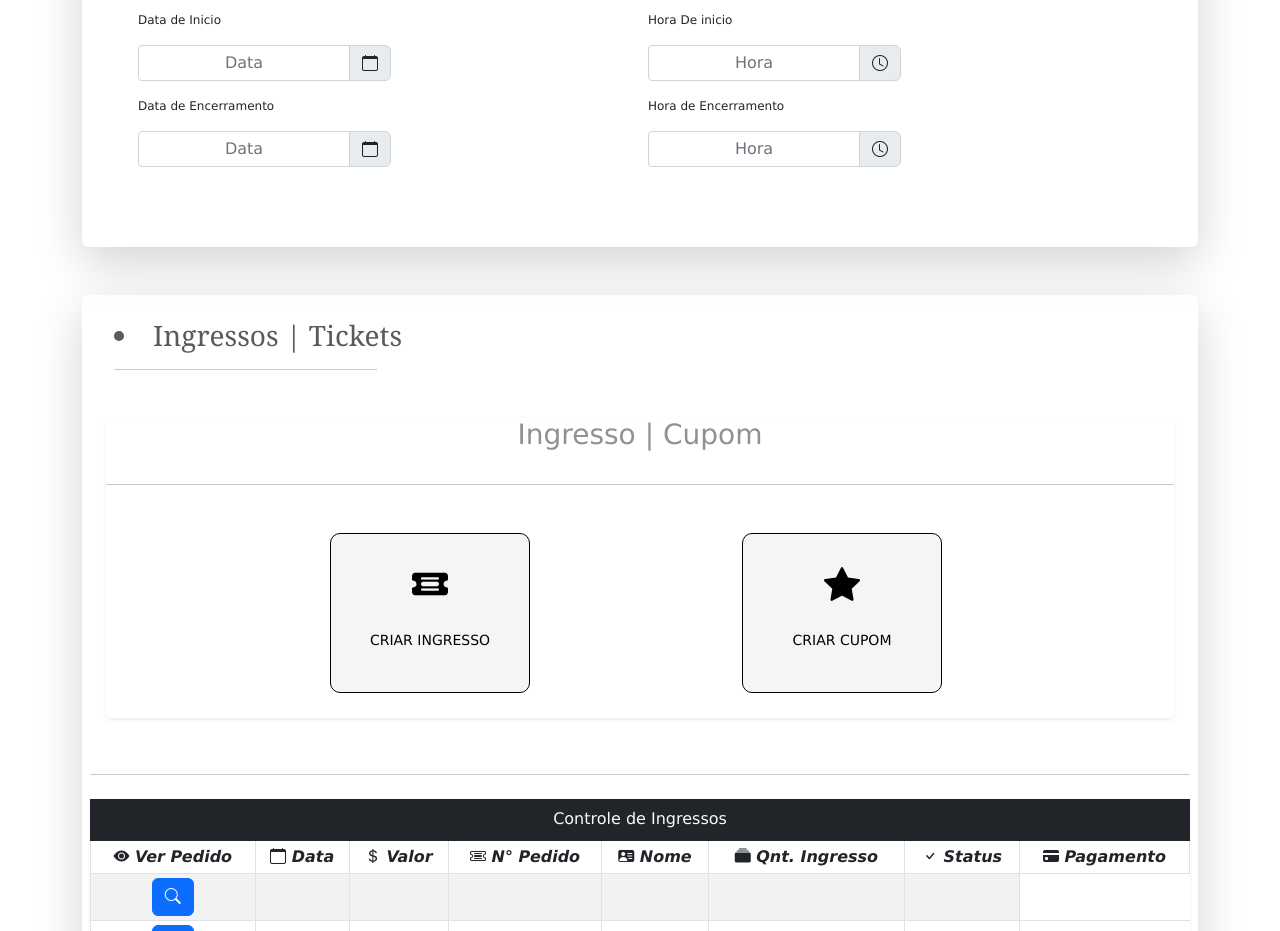
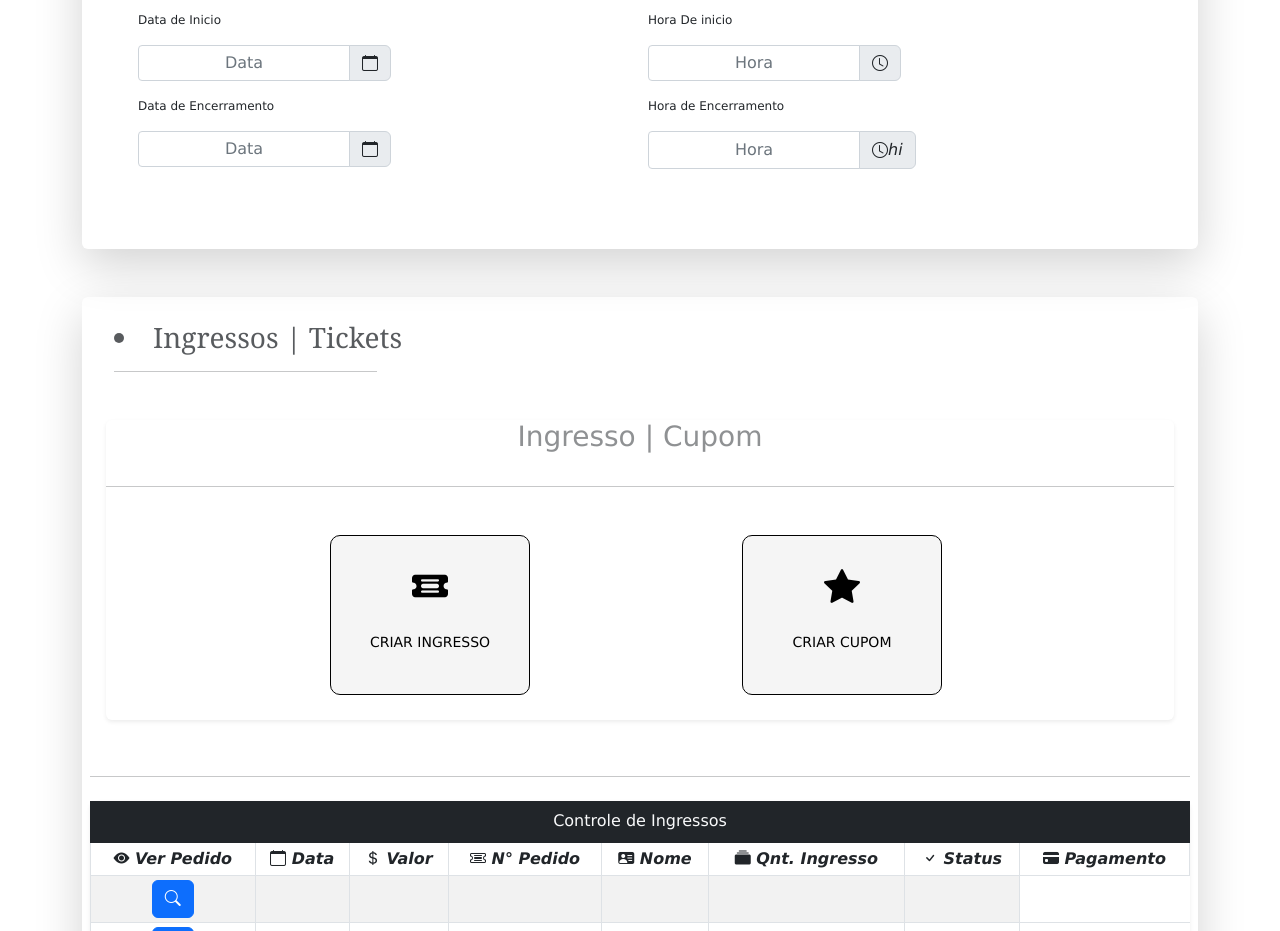
Before and after one commit to FelpSC/Formulario_bootstrap, a website: page Fomulário_Home.html in a window 1280 px wide. Shown: the part 2280-3211 px from the top of the page. Drawn offline with nearby package versions, Linux system fonts and the light colour scheme.

Commit message:
att node

```diff
--- a/Fomulário_Home.html
+++ b/Fomulário_Home.html
@@ -288,7 +288,7 @@
                                         <label for="horaencerramento">
                                             <div class="input-group">
                                                 <input type="datetime" maxlength="5" id="horaencerramento" accept="number" placeholder="Hora" class="form-control">
-                                                <i class="bi-clock input-group-text"></i>
+                                                <i class="bi-clock input-group-text">hi</i>
                                             </div>
                                         </label>
                                     </div>
```
